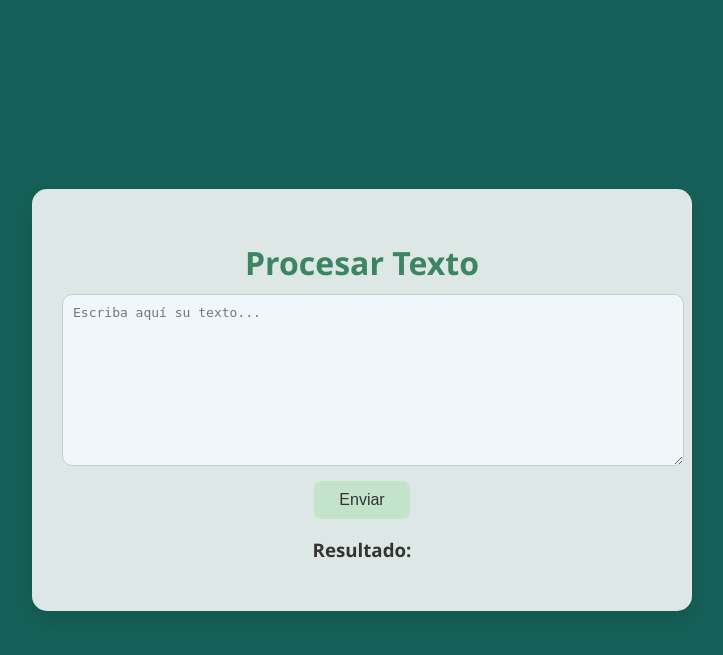
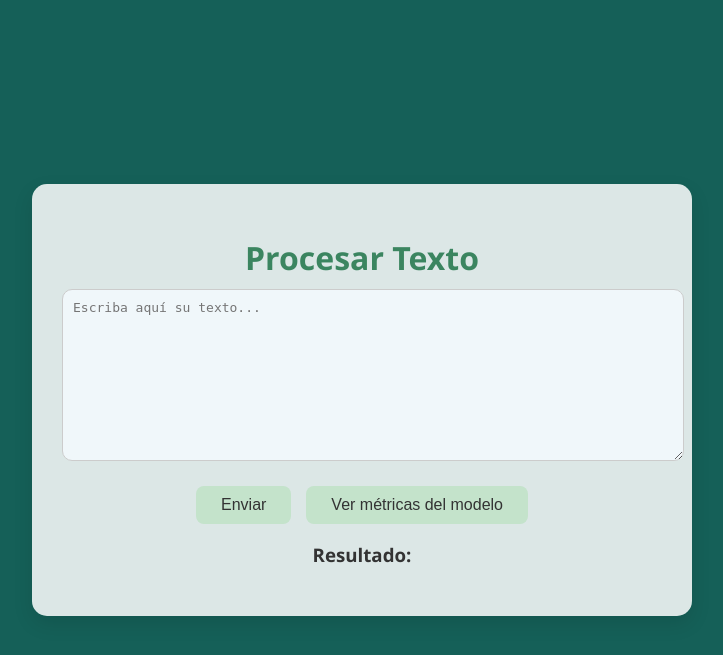
Before and after one commit to Kenny-Sical/IA-Naive-Bayes, a Flask app: page / in a window 1280 px wide. Shown: the top 655 px of the page, without its empty margins (278-1001 px from the left). Run offline with Flask 3, Linux system fonts and the light colour scheme; parts of the project's set-up code (start-up, migrations or seed data) failed here and were passed over.

Commit message:
Implementación de fichero del modelo entrenado, presentación de metricas y completado de README

```diff
--- a/app.py
+++ b/app.py
@@ -1,6 +1,6 @@
 from flask import Flask, render_template, request, jsonify
-from naive import predict_from_text
-import time  # Importamos el módulo time para medir tiempos
+from naive import predict_from_text, evaluar_modelo
+import time
 
 app = Flask(__name__)
 
@@ -24,5 +24,10 @@ def procesar():
     resultado = f'Sentimiento predicho: {prediccion.capitalize()}. Tiempo de ejecución: {tiempo_ejecucion} ms'
     return jsonify({'resultado': resultado})
 
+@app.route('/metricas', methods=['GET'])
+def metricas():
+    reporte = evaluar_modelo()
+    return jsonify({'reporte': reporte})
+
 if __name__ == '__main__':
     app.run(debug=True)
--- a/naive.py
+++ b/naive.py
@@ -1,21 +1,23 @@
 import pandas as pd
 import re
 import numpy as np
-from collections import defaultdict
+import pickle
+import os
+from collections import defaultdict, Counter
+from sklearn.metrics import classification_report
+from sklearn.model_selection import train_test_split
+import nltk
+from nltk.corpus import stopwords
+from nltk.stem import WordNetLemmatizer
 
-# ---------------------------
-# 1. PREPROCESAMIENTO
-# ---------------------------
+MODEL_FILE = "modelo_naive.pkl"
 
 def preprocess(text):
-    """Convierte el texto a minúsculas, elimina símbolos y lo tokeniza"""
+    "Limpieza de datos y tokenización"
     text = text.lower()
     text = re.sub(r'[^a-z0-9\s]', '', text)
     return text.split()
 
-# ---------------------------
-# 2. CLASIFICADOR NAÏVE BAYES
-# ---------------------------
 
 class NaiveBayesClassifier:
     def __init__(self):
@@ -63,32 +65,53 @@ class NaiveBayesClassifier:
             scores[label] = score
         return max(scores, key=scores.get)
 
-# ---------------------------
-# 3. CARGA Y ENTRENAMIENTO
-# ---------------------------
 
-# Carga tu archivo CSV
-df = pd.read_csv("twitter_training.csv", header=None)
+## Entrena y guarda solo si no existe el modelo
+if not os.path.exists(MODEL_FILE):
+    df = pd.read_csv("twitter_training.csv", header=None)
+    # Columnas relevantes: sentimiento y texto
+    df = df[[2, 3]]
+    df.columns = ["label", "text"]
+    df = df.dropna(subset=["text"])
+    df["text"] = df["text"].astype(str)
+    df["label"] = df["label"].str.lower()
+    # Opcional: Filtrar solo Positive, Negative, Neutral
+    allowed = ["positive", "negative", "neutral"]
+    df = df[df["label"].isin(allowed)]
 
-# Columnas relevantes: sentimiento y texto
-df = df[[2, 3]]
-df.columns = ["label", "text"]
-df = df.dropna(subset=["text"])
-df["text"] = df["text"].astype(str)
-df["label"] = df["label"].str.lower()
+    #Entrenar
+    model = NaiveBayesClassifier()
+    model.train(df.values)
+    #Guardar
+    with open(MODEL_FILE, "wb") as f:
+        pickle.dump(model, f)
 
-# Opcional: Filtrar solo Positive, Negative, Neutral
-allowed = ["positive", "negative", "neutral"]
-df = df[df["label"].isin(allowed)]
 
-# Entrenar
-model = NaiveBayesClassifier()
-model.train(df.values)
+# Cargar una vez al importar el archivo
+with open(MODEL_FILE, "rb") as f:
+    modelo_cargado = pickle.load(f)
 
-# ---------------------------
-# 4. PRUEBA DEL MODELO
-# ---------------------------
+def predict_from_text(text):
+    return modelo_cargado.predict(text)
 
-# --- Predecir desde otra parte del programa ---
-def predict_from_text(text):
-    return model.predict(text)
+
+def evaluar_modelo():
+    """Evalúa el modelo en todo el conjunto de entrenamiento."""
+    df = pd.read_csv("twitter_training.csv", header=None)
+    df = df[[2, 3]]
+    df.columns = ["label", "text"]
+    df = df.dropna(subset=["text"])
+    df["text"] = df["text"].astype(str)
+    df["label"] = df["label"].str.lower()
+
+    allowed = ["positive", "negative", "neutral"]
+    df = df[df["label"].isin(allowed)]
+
+    with open(MODEL_FILE, "rb") as f:
+        model = pickle.load(f)
+
+    y_true = df["label"].tolist()
+    y_pred = [model.predict(text) for text in df["text"]]
+
+    reporte = classification_report(y_true, y_pred, digits=3)
+    return reporte
--- a/static/css/style.css
+++ b/static/css/style.css
@@ -54,3 +54,46 @@ button {
 button:hover {
     background-color: #a2d6b8;
 }
+.button-group {
+    display: flex;
+    justify-content: center;
+    gap: 15px;
+    margin-top: 10px;
+}
+
+/* Modal base */
+.modal {
+    display: none; /* Oculto por defecto */
+    position: fixed;
+    z-index: 999;
+    left: 0;
+    top: 0;
+    width: 100%;
+    height: 100%;
+    overflow: auto;
+    background-color: rgba(0, 0, 0, 0.4); /* Fondo oscuro */
+}
+
+/* Contenido del modal */
+.modal-content {
+    background-color: #fff;
+    margin: 10% auto;
+    padding: 20px;
+    border: 2px solid #888;
+    border-radius: 10px;
+    width: 80%;
+    max-width: 600px;
+}
+
+/* Botón de cerrar */
+.close {
+    color: #aaa;
+    float: right;
+    font-size: 28px;
+    font-weight: bold;
+    cursor: pointer;
+}
+
+.close:hover {
+    color: #000;
+}
--- a/static/js/script.js
+++ b/static/js/script.js
@@ -14,3 +14,28 @@ document.getElementById('textForm').addEventListener('submit', async function(e)
     const data = await respuesta.json();
     document.getElementById('resultado').textContent = data.resultado;
 });
+
+// Ver métricas del modelo
+document.getElementById('verMetricas').addEventListener('click', async function () {
+    const respuesta = await fetch('/metricas');
+
+    if (respuesta.ok) {
+        const data = await respuesta.json();
+        document.getElementById('metricas').textContent = data.reporte;
+        document.getElementById('modalMetricas').style.display = "block";
+    } else {
+        document.getElementById('metricas').textContent = 'Error al obtener las métricas.';
+        document.getElementById('modalMetricas').style.display = "block";
+    }
+});
+
+document.querySelector(".close").addEventListener("click", function () {
+    document.getElementById("modalMetricas").style.display = "none";
+});
+
+window.addEventListener("click", function (event) {
+    const modal = document.getElementById("modalMetricas");
+    if (event.target === modal) {
+        modal.style.display = "none";
+    }
+});
--- a/templates/index.html
+++ b/templates/index.html
@@ -10,12 +10,23 @@
         <h1>Procesar Texto</h1>
         <form id="textForm">
             <textarea id="inputText" rows="10" cols="50" placeholder="Escriba aquí su texto..."></textarea><br>
-            <button type="submit">Enviar</button>
+            <div class="button-group">
+                <button type="submit">Enviar</button>
+                <button type="button" id="verMetricas">Ver métricas del modelo</button>
+            </div>
         </form>
         <h3>Resultado:</h3>
         <p id="resultado"></p>
     </div>
 
+    <div id="modalMetricas" class="modal">
+        <div class="modal-content">
+          <span class="close">&times;</span>
+          <h3>Reporte de Métricas</h3>
+          <pre id="metricas" style="white-space: pre-wrap;"></pre>
+        </div>
+      </div>
+
     <script src="{{ url_for('static', filename='js/script.js') }}"></script>
 </body>
 </html>
```
Also changed, not shown: README.md, 1 other file.
